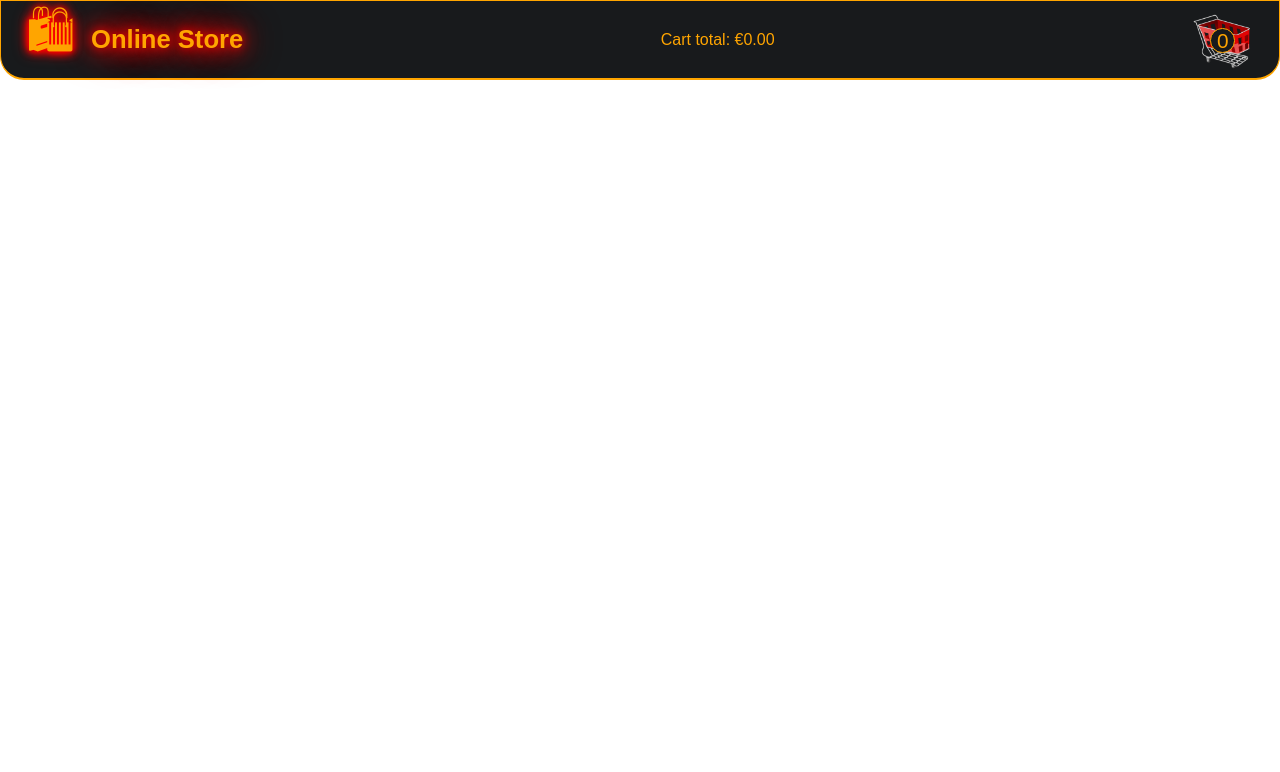
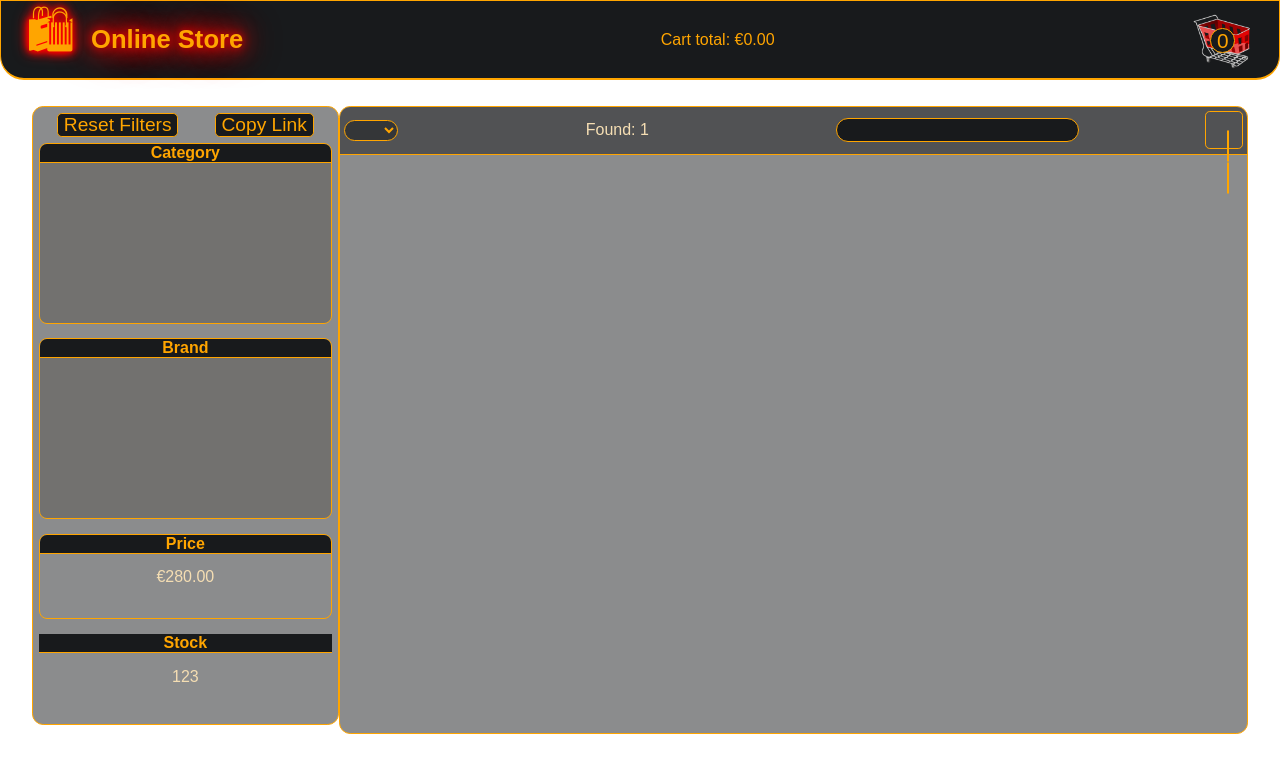
Before and after one commit to PetrAlexkulakov/Online-Store, a website built with webpack: page src/index.html in a window 1280 px wide. Built offline with nearby package versions, Linux system fonts and the light colour scheme.

Commit message:
feat: add main on main page

```diff
--- a/src/index.html
+++ b/src/index.html
@@ -22,8 +22,46 @@
         </div>
     </header>
     <main class="main-main">
-        <div class="main__filters"></div>
-        <div class="main__products"></div>
+        <div class="main__filters">
+            <div class="filters__reset-copy">
+                <button class="button-reset">Reset Filters</button>
+                <button class="button-copy">Copy Link</button>
+            </div>
+            <div class="filters__category">
+                <h3 class='filters__h3'>Category</h3>
+                <div class="category__filter-list"></div>
+            </div>
+            <div class="filters__brand">
+                <h3 class="filters__h3">Brand</h3>
+                <div class="brand__filter-list"></div>
+            </div>
+            <div class="filters__price">
+                <h3 class='filters__h3'>Price</h3>
+                <div class="data price__data"> €280.00 </div>
+                <div class="range price__range"></div>
+            </div>
+            <div class="filters__stock">
+                <h3 class="filters__h3">Stock</h3>
+                <div class="data stock__data"> 123 </div>
+                <div class="range stock__range"></div>
+            </div>
+        </div>
+        <div class="main__products">
+            <div class="products__sort-products">
+                <div class="sort-bar">
+                    <select name="" id="" class="sort-bar__select"></select>
+                </div>
+                <div class="founds">Found: 1</div>
+                <div class="search-bar">
+                    <input type="text" class="search-bar__input">
+                </div>
+                <div class="view-mode">
+                    <div class="view-mode small-mode"></div>
+                    <div class="view-mode big-mode"></div>
+                </div>
+            </div>
+            <div class="products__items-products"></div>
+        </div>
     </main>
 </body>
 </html>
--- a/src/scss/main-page/_main-main.scss
+++ b/src/scss/main-page/_main-main.scss
@@ -0,0 +1,149 @@
+.main-main{
+    display: flex;
+    justify-content: center;
+    min-height: 85vh;
+    width: 100%;
+    padding: 2%;
+}
+.main__filters{
+    width: 25%;
+    height: fit-content;
+    background: $color-block-background;
+    @extend %border-defailt;
+    padding: .5%;
+}
+.filters__reset-copy{
+    display: flex;
+    align-items: center;
+    justify-content: space-around;
+    margin-bottom: 2%;
+}
+.filters__category{
+    display: block;
+    border: 1px solid orange;
+    border-radius: 0.5rem;
+    overflow: hidden;
+    margin-bottom: 5%;
+}
+.filters__h3{
+    border-bottom: 1px solid orange;
+}
+.category__filter-list{
+    height: 10rem;
+    background: $color-backgrond-left;
+    overflow: hidden;
+    overflow-y: auto;
+    padding: 2%;
+}
+.filters__brand{
+    display: block;
+    border: 1px solid orange;
+    border-radius: 0.5rem;
+    overflow: hidden;
+    margin-bottom: 5%;
+}
+.brand__filter-list{
+    height: 10rem;
+    background: $color-backgrond-left;
+    overflow: hidden;
+    overflow-y: auto;
+    padding: 2%;
+}
+.filters__price{
+    display: block;
+    border: 1px solid orange;
+    border-radius: 0.5rem;
+    overflow: hidden;
+    margin-bottom: 5%;
+}
+.data{
+    display: flex;
+    justify-content: space-around;
+    margin-top: 5%;
+    width: 100%;
+    color: $color-text;
+}
+.range{
+    position: relative;
+    height: 2rem;
+}
+
+.checkbox-line{
+    color: $color-text;
+    white-space: nowrap;
+    display: flex;
+    align-items: center;
+}
+.checkbox{
+    cursor: grab;
+}
+
+.main__products{
+    width: 74%;
+    background: $color-block-background;
+    @extend %border-defailt;
+    overflow: hidden;
+}
+.products__sort-products{
+    display: flex;
+    align-items: center;
+    justify-content: space-between;
+    background: $color-block-background;
+    padding: .5%;
+    border-bottom: 1px solid orange;
+}
+.sort-bar__select{
+    outline: 0;
+    padding: 0 1em;
+    background-color: $color-block-background;
+    cursor: pointer;
+    border-radius: 1rem;
+    color: $color-decoration;
+    border: 1px solid orange;
+    text-align: center;
+}
+.founds{
+    color: $color-text;
+}
+.search-bar__input{
+    background-color: $color-background-elements;
+    width: 140%;
+    border: 1px solid orange;
+    color: $color-decoration;
+    border-radius: 2rem;
+    padding: 0.2rem;
+    outline: none;
+    font-size: 80%;
+    text-align: center;
+}
+.view-mode{
+    display: flex;
+    align-items: center;
+    justify-content: space-between;
+}
+.view-mode{
+    border: 1px solid orange;
+    height: 2rem;
+    width: 2rem;
+    display: flex;
+    flex-wrap: wrap;
+    border-radius: 0.3rem;
+    justify-content: center;
+    align-items: center;
+    padding: 2%;
+    cursor: pointer;
+    margin-left: 0.5rem;
+}
+.active-mode{
+    box-shadow: 0 0 3px 1px orange;
+    border: 1px solid red;
+}
+.products__items-products{
+    display: flex;
+    flex-wrap: wrap;
+    padding: .5%;
+}
+.product-item{
+    width: 23%;
+    padding-top: 20%;
+}
```
Also changed, not shown: src/scss/base.css, 1 other file.
